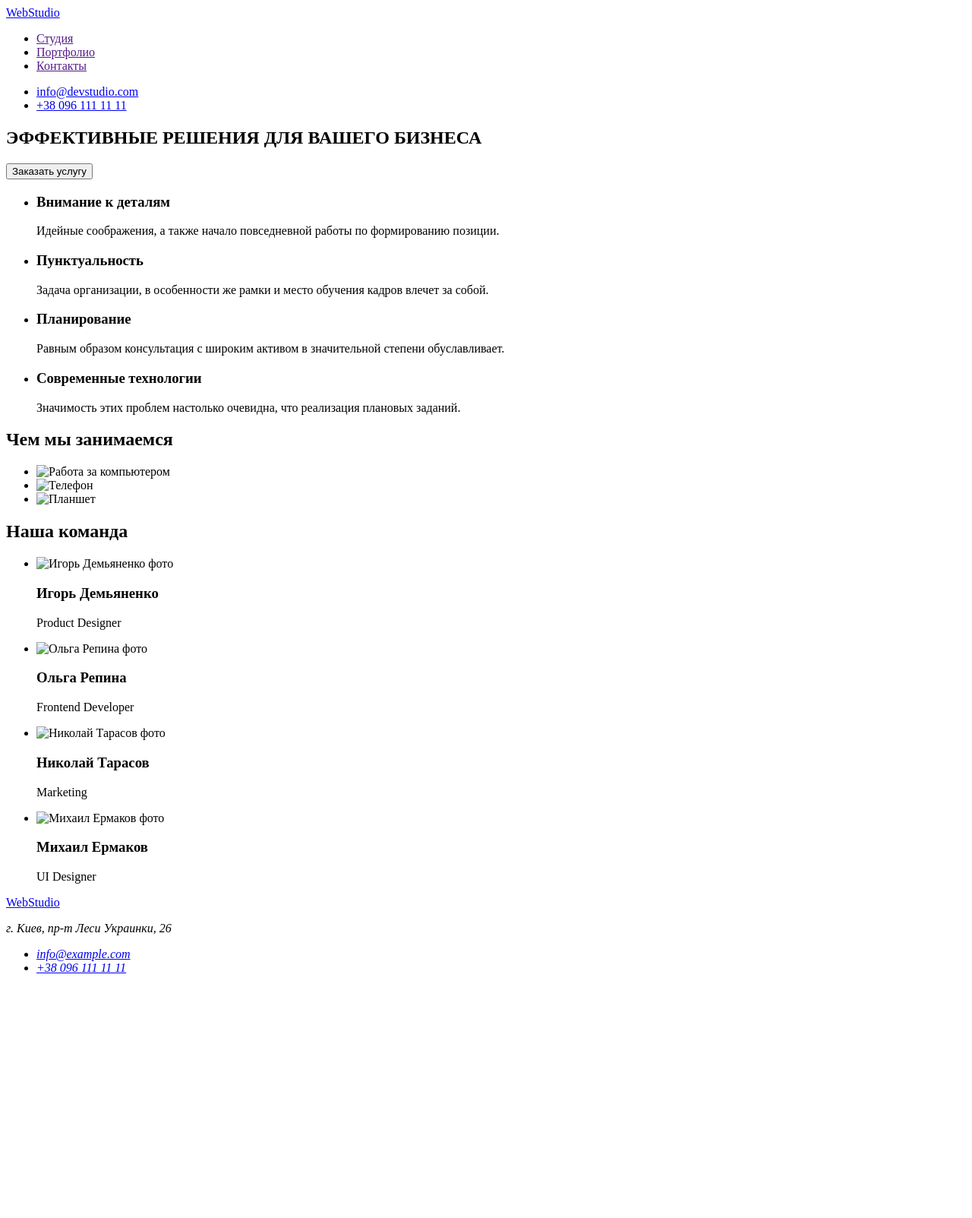
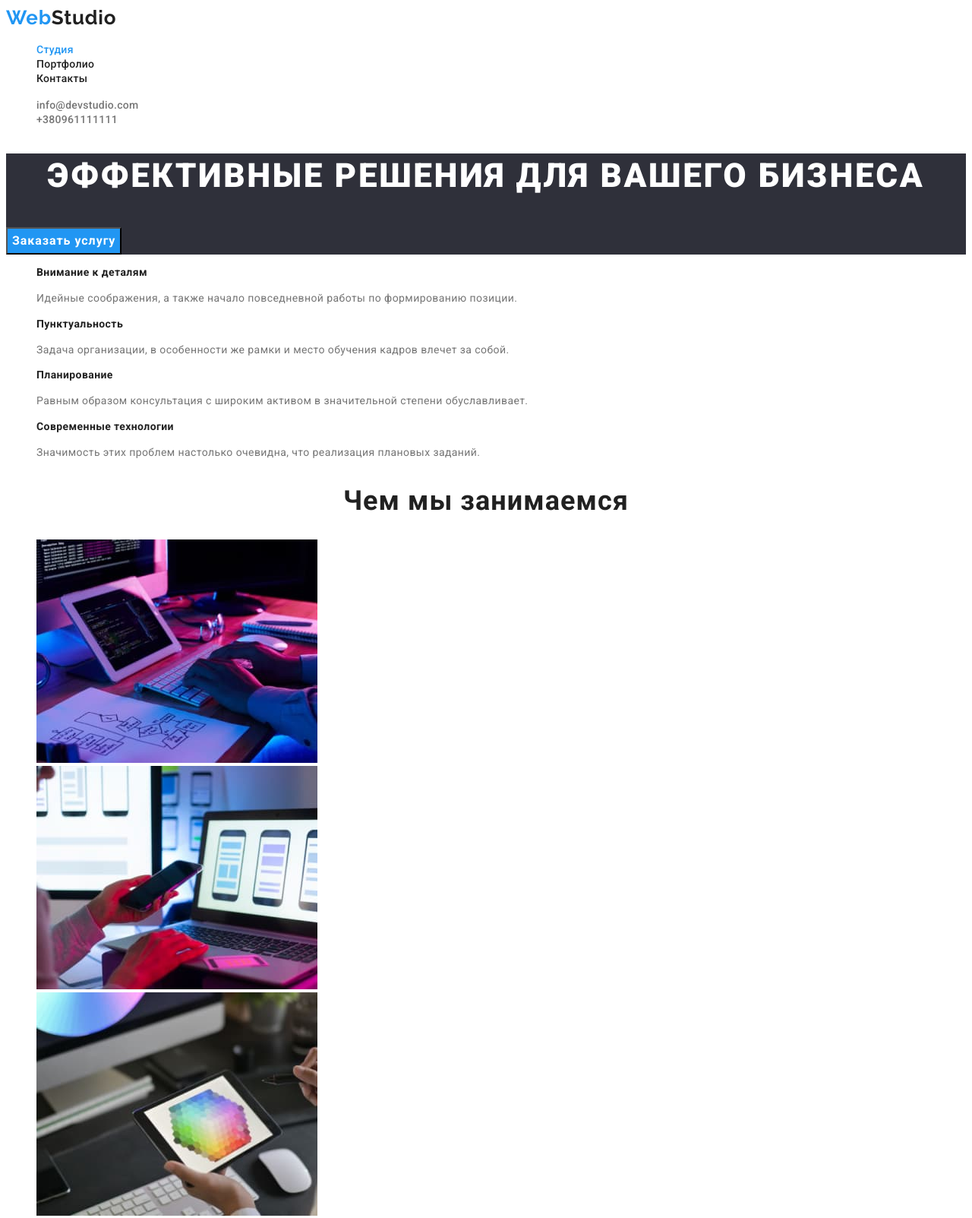
Before and after one commit to antonina94/goit-markup-hw-02, a plain HTML site: page index.html in a window 1280 px wide. Shown: the top 1603 px of the page at 76% size. Before the commit the page ends 1299 px from the top, so only its background shows below. Drawn offline with Linux system fonts and the light colour scheme.

Commit message:
добавляет стили обоих страниц

```diff
--- a/css/styles.css
+++ b/css/styles.css
@@ -0,0 +1,258 @@
+/* цвет основного текста #212121; */
+/* вторичный цвет текста: #757575;*/
+/* белый #ffffff;*/
+/* акцент #2196f3;*/
+/* rgba цвет  #ffffff99 */
+/* вторичый цвет фона #ffffff; */
+
+
+:root {
+  --primary-text-color: #212121;
+  --secondery-text-color: #757575;
+  --white-color: #ffffff;
+  --accent-color: #2196f3;
+  --bg-color2: #2f303a;
+  --bg-color1: #ffffff;
+  --bg-color3: #f5f4fa;
+  --rgba-color: rgba(255, 255, 255, 0.6);
+}
+
+/* Index.html */
+
+body {
+  color: var(--primary-text-color);
+  font-family: Roboto, sans-serif;
+  background-color: var(--bg-color1);
+}
+
+.list {
+  list-style: none;
+}
+
+.link {
+  text-decoration: none;
+}
+
+/* Logo */
+.header-logo {
+  color: var(--primary-text-color);
+  font-family: Raleway;
+  letter-spacing: 0.03em;
+  font-size: 26px;
+  line-height: 1.19;
+  font-weight: 700;
+}
+.header-logo .accent {
+  color: var(--accent-color);
+}
+
+/* header-nav */
+.header-link {
+  color: var(--primary-text-color);
+  letter-spacing: 0.02em;
+  font-weight: 500;
+  font-size: 14px;
+  line-height: 1.14;
+}
+
+.header-link:hover,
+.header-link:focus {
+  color: var(--accent-color);
+}
+
+.header-link.current {
+  color: var(--accent-color);
+}
+
+/*header-auth-nav */
+.header-auth-nav {
+  color: var(--secondery-text-color);
+  letter-spacing: 0.02em;
+  font-weight: 500;
+  font-size: 14px;
+  line-height: 1.14;
+}
+
+.header-auth-nav:hover,
+.header-auth-nav:focus {
+  color: var(--accent-color);
+}
+
+/* Неro */
+.hero{
+  background-color: var(--bg-color2);
+}
+.hero-title {
+  color: var(--white-color);
+  letter-spacing: 0.06em;
+  font-weight: 900;
+  font-size: 44px;
+  line-height: 1.36;
+  text-align: center;
+}
+
+/* Button-primary */
+.button-primary {
+  color: var(--white-color);
+  background-color: var(--accent-color);
+  letter-spacing: 0.06em;
+  font-size: 16px;
+  line-height: 1.87;
+  font-family: inherit;
+  font-weight: 700;
+  cursor:pointer;
+}
+
+.button-primary:hover,
+.button-primary:focus{
+color: var(--rgba-color);
+}
+
+
+/* About*/
+.about-title {
+  letter-spacing: 0.03em;
+  font-size: 14px;
+  line-height: 1.14;
+  font-weight: 700;
+}
+
+.about-text {
+  color: var(--secondery-text-color);
+  letter-spacing: 0.03em;
+  font-size: 14px;
+  line-height: 1.71;
+  font-weight: 400;
+}
+
+/* Work */
+.work-title {
+  font-size: 36px;
+  line-height: 1,16;
+  text-align: center;
+  letter-spacing: 0.03em;
+  font-weight: 700;
+}
+
+/* Team */
+.team{
+  background-color: var(--bg-color3);
+
+}
+.team-title {
+  font-size: 36px;
+  line-height: 1.16;
+  font-weight: 700;
+  text-align: center;
+  letter-spacing: 0.03em;
+}
+
+.team-after-title {
+  font-size: 16px;
+  line-height: 1.18;
+  font-weight: 500;
+  text-align: center;
+  letter-spacing: 0.03em;
+
+}
+
+.team-text {
+  color: var(--secondery-text-color);
+  font-size: 16px;
+  line-height: 1.18;
+  font-weight: 400;
+  text-align: center;
+  letter-spacing: 0.03em;
+
+}
+
+/* Footer */
+.footer {
+  letter-spacing: 0.03em;
+  font-size: 14px;
+  line-height: 1.71;
+  background-color: var(--bg-color2); */
+}
+
+.footer-logo {
+  color: var(--white-color);
+  font-family: Raleway;
+  font-size: 26px;
+  line-height: 1.19;
+  letter-spacing: 0.03em;
+}
+
+.accent {
+  color: var(--accent-color);
+}
+.adress-text {
+  color: var(--white-color);
+  font-style: normal;
+}
+
+.adress-link {
+  color: var(--rgba-color);
+  font-style: normal;
+}
+
+.adress-link:hover,
+.adress-link:focus {
+  color: var(--accent-color);
+}
+
+/* portfolio.html */
+
+/* Button */
+
+.button-blue{
+  color: var(--white-color);
+  background-color: var(--accent-color);
+  font-weight: 500;
+  font-size: 16px;
+  line-height: 1.6;
+  text-align: center;
+  letter-spacing: 0.03em;
+  font-family: inherit;
+  cursor:pointer;
+}
+.button-blue:hover,
+.button-blue:focus{
+  color:var(--white-color);
+  background-color: var(--accent-color)
+}
+
+.button{
+  color: var(--primary-text-color);
+  background-color: var(--bg-color3);
+  font-weight: 500;
+  font-size: 16px;
+  line-height: 1.6;
+  text-align: center;
+  letter-spacing: 0.03em;
+  font-family: inherit;
+  cursor:pointer;
+}
+.button:hover,
+.button:focus{
+  color:var(--white-color);
+  background-color: var(--accent-color)}
+
+  /* Project-title */
+
+  .project-title{
+  color: var(--primary-text-color);
+  font-weight: 700;
+  font-size: 18px;
+  line-height: 2;
+  letter-spacing: 0.06em;
+  }
+
+  /* Project-text */
+.project-text{
+  color: var(--secondery-text-color);
+  font-weight: 400;
+  font-size: 16px;
+  line-height: 1.87;
+  letter-spacing: 0.03em;
+
+}
--- a/index.html
+++ b/index.html
@@ -5,62 +5,84 @@
     <meta http-equiv="X-UA-Compatible" content="IE=edge" />
     <meta name="viewport" content="width=device-width, initial-scale=1.0" />
     <title>Web Studio</title>
+    <link rel="preconnect" href="https://fonts.googleapis.com" />
+    <link rel="preconnect" href="https://fonts.gstatic.com" crossorigin />
+    <link
+      href="https://fonts.googleapis.com/css2?family=Raleway:wght@700&family=Roboto:wght@400;500;700;900&display=swap"
+      rel="stylesheet"
+    />
     <link rel="stylesheet" href="./css/styles.css" />
   </head>
   <body>
     <!--Заголовок-->
-    <header>
-      <nav>
-        <a href="/"><span>Web</span>Studio </a>
 
-        <ul>
-          <li><a href="">Студия</a></li>
-          <li><a href="">Портфолио</a></li>
-          <li><a href="">Контакты</a></li>
+    <header class="header">
+      <a class="header-logo link" href="./index.html"
+        ><span class="accent">Web</span>Studio</a
+      >
+      <nav class="header-nav">
+        <ul class="list header-list">
+          <li class="header-item">
+            <a class="link header-link current" href="./index.html">Студия</a>
+          </li>
+          <li class="header-item">
+            <a class="link header-link" href="./portfolio.html">Портфолио</a>
+          </li>
+          <li class="header-item">
+            <a class="link header-link" href="">Контакты</a>
+          </li>
         </ul>
       </nav>
 
-      <ul>
-        <li><a href="mailto:info@devstudio.com">info@devstudio.com</a></li>
-        <li><a href="tel:+380961111111">+38 096 111 11 11</a></li>
+      <ul class="list heder-contact-list">
+        <li class="heder-contact-item">
+          <a class="link header-auth-nav" href="mailto:info@devstudio.com"
+            >info@devstudio.com</a
+          >
+        </li>
+        <li class="heder-contact-item">
+          <a class="link header-auth-nav" href="tel:+380961111111"
+            >+380961111111</a
+          >
+        </li>
       </ul>
     </header>
 
     <main>
       <!--Cекция 1-->
-      <section>
-        <h1>ЭФФЕКТИВНЫЕ РЕШЕНИЯ ДЛЯ ВАШЕГО БИЗНЕСА</h1>
-        <button>Заказать услугу</button>
+      <section class="hero">
+        <h1 class="hero-title">ЭФФЕКТИВНЫЕ РЕШЕНИЯ ДЛЯ ВАШЕГО БИЗНЕСА</h1>
+        <button type="button" class="button-primary">Заказать услугу</button>
       </section>
 
       <!--Секция 2-->
-      <section>
+      <section class="about">
         <!-- <h2>Задания студии</h2> -->
-        <ul>
-          <li>
-            <h3>Внимание к деталям</h3>
-            <p>
+        <ul class="list about-list">
+          <li class="about-item">
+            <h3 class="about-title">Внимание к деталям</h3>
+            <p class="about-text">
               Идейные соображения, а также начало повседневной работы по
               формированию позиции.
             </p>
           </li>
-          <li>
-            <h3>Пунктуальность</h3>
-            <p>
+          <li class="about-item">
+            <h3 class="about-title">Пунктуальность</h3>
+            <p class="about-text">
               Задача организации, в особенности же рамки и место обучения кадров
               влечет за собой.
             </p>
           </li>
-          <li>
-            <h3>Планирование</h3>
-            <p>
+          <li class="about-item">
+            <h3 class="about-title">Планирование</h3>
+            <p class="about-text">
               Равным образом консультация с широким активом в значительной
               степени обуславливает.
             </p>
           </li>
-          <li>
-            <h3>Современные технологии</h3>
-            <p>
+          <li class="about-item">
+            <h3 class="about-title">Современные технологии</h3>
+            <p class="about-text">
               Значимость этих проблем настолько очевидна, что реализация
               плановых заданий.
             </p>
@@ -69,68 +91,82 @@
       </section>
 
       <!--Секция 3-->
-      <section>
-        <h2>Чем мы занимаемся</h2>
-        <ul>
-          <li>
+      <section class="work">
+        <h2 class="work-title">Чем мы занимаемся</h2>
+        <ul class="list work-list">
+          <li class="work-item">
             <img
               src="./images/img1.jpg"
               width="370"
               alt="Работа за компьютером"
             />
           </li>
-          <li><img src="./images/img2.jpg" width="370" alt="Телефон" /></li>
-          <li><img src="./images/img3.jpg" width="370" alt="Планшет" /></li>
+          <li class="work-item">
+            <img src="./images/img2.jpg" width="370" alt="Телефон" />
+          </li>
+          <li class="work-item">
+            <img src="./images/img3.jpg" width="370" alt="Планшет" />
+          </li>
         </ul>
       </section>
 
-      <section>
+      <section class="team">
         <!--Секция 4-->
-        <h2>Наша команда</h2>
-        <ul>
-          <li>
+        <h2 class="team-title">Наша команда</h2>
+        <ul class="list team-list">
+          <li class="team-item">
             <img
               src="./images/img4.jpg"
               width="270"
               alt="Игорь Демьяненко фото"
             />
-            <h3>Игорь Демьяненко</h3>
-            <p><span lang="en">Product Designer</span></p>
+            <h3 class="team-after-title">Игорь Демьяненко</h3>
+            <p class="team-text"><span lang="en">Product Designer</span></p>
           </li>
-          <li>
+          <li class="team-item">
             <img src="./images/img5.jpg" width="270" alt="Ольга Репина фото" />
-            <h3>Ольга Репина</h3>
-            <p><span lang="en">Frontend Developer</span></p>
+            <h3 class="team-after-title">Ольга Репина</h3>
+            <p class="team-text"><span lang="en">Frontend Developer</span></p>
           </li>
-          <li>
+          <li class="team-item">
             <img
               src="./images/img6.jpg"
               width="270"
               alt="Николай Тарасов фото"
             />
-            <h3>Николай Тарасов</h3>
-            <p><span lang="en">Marketing</span></p>
+            <h3 class="team-after-title">Николай Тарасов</h3>
+            <p class="team-text"><span lang="en">Marketing</span></p>
           </li>
-          <li>
+          <li class="team-item">
             <img
               src="./images/img7.jpg"
               width="270"
               alt="Михаил Ермаков фото"
             />
-            <h3>Михаил Ермаков</h3>
-            <p><span lang="en">UI Designer</span></p>
+            <h3 class="team-after-title">Михаил Ермаков</h3>
+            <p class="team-text"><span lang="en">UI Designer</span></p>
           </li>
         </ul>
       </section>
     </main>
-    <footer>
+    <footer class="footer">
       <!--Подвал-->
-      <a href="/"> <span>Web</span>Studio </a>
-      <address>
-        <p>г. Киев, пр-т Леси Украинки, 26</p>
-        <ul>
-          <li><a href="mailto:info@example.com">info@example.com</a></li>
-          <li><a href="tel:+380961111111">+38 096 111 11 11</a></li>
+      <a class="footer-logo link" href="./index.html"
+        ><span class="accent">Web</span>Studio
+      </a>
+      <address class="adress">
+        <p class="adress-text">г. Киев, пр-т Леси Украинки, 26</p>
+        <ul class="list adress-list">
+          <li class="adress-item">
+            <a class="link adress-link" href="mailto:info@example.com"
+              >info@example.com</a
+            >
+          </li>
+          <li class="adress-item">
+            <a class="link adress-link" href="tel:+380961111111"
+              >+38 096 111 11 11</a
+            >
+          </li>
         </ul>
       </address>
     </footer>
```
Also changed, not shown: portfolio.html (+181 -0 lines), images/img1.jpg (added), images/img2.jpg (added), images/img3.jpg (added), images/img4.jpg (added), images/img5.jpg (added), images/img6.jpg (added), images/img7.jpg (added), images1/img1.jpg (added), images1/img2.jpg (added), images1/img3.jpg (added), images1/img4.jpg (added), images1/img5.jpg (added), images1/img6.jpg (added), 3 more files.
